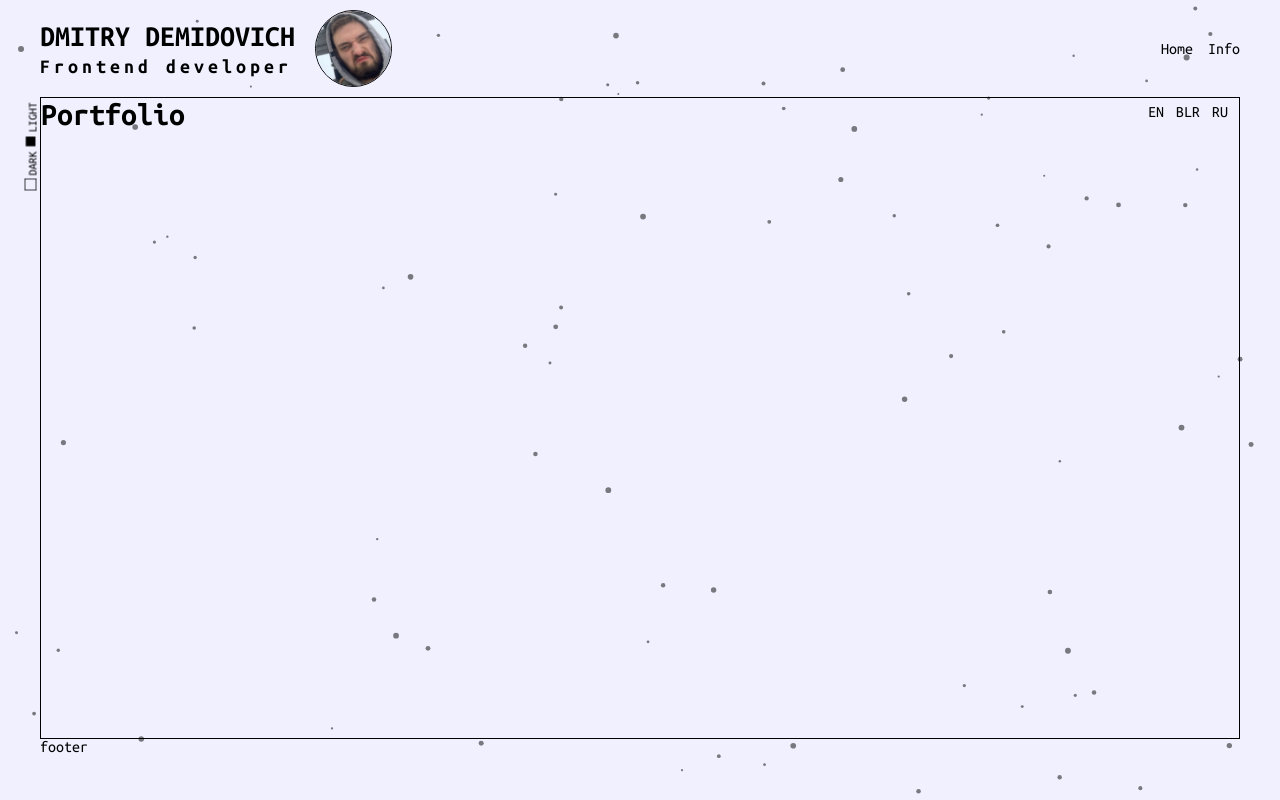
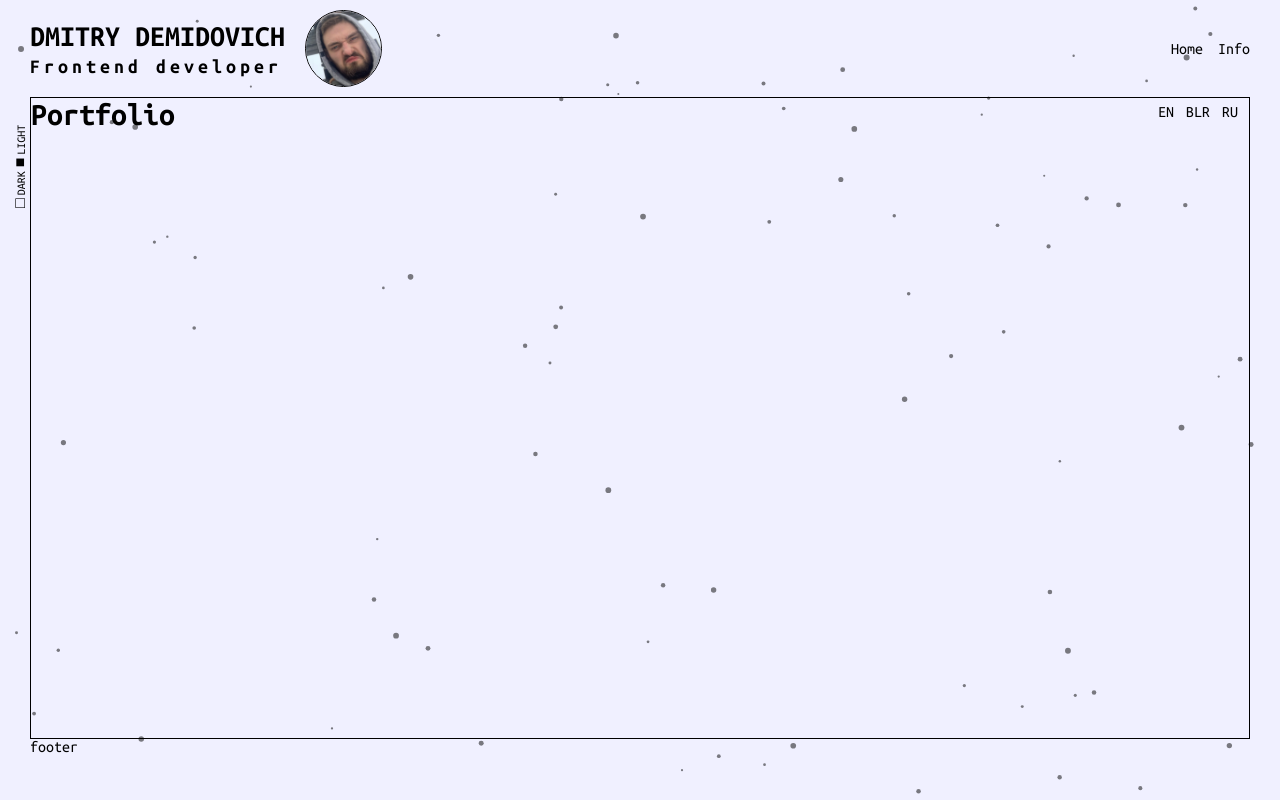
Before and after one commit to BuHogeJI2/portfolio, a React (Create React App) app: page / in a window 1280 px wide. Built offline with nearby package versions, Linux system fonts and the light colour scheme.

Commit message:
Add check device type lib

```diff
--- a/package.json
+++ b/package.json
@@ -15,6 +15,7 @@
     "js-cookie": "^3.0.1",
     "lodash": "^4.17.21",
     "react": "^18.2.0",
+    "react-device-detect": "^2.2.3",
     "react-dom": "^18.2.0",
     "react-i18next": "^12.1.5",
     "react-router-dom": "^6.8.1",
--- a/src/components/base/SwitchLightMode.tsx
+++ b/src/components/base/SwitchLightMode.tsx
@@ -5,11 +5,12 @@ import {
 } from '../../libs/context/LightModeContext';
 import Checkbox from './Checkbox';
 import styled from 'styled-components';
+import { isMobile } from 'react-device-detect';
 
 const SwitcherWrapper = styled.div({
   position: 'absolute',
-  top: '180px',
-  left: '30px',
+  top: isMobile ? '220px' : '200px',
+  left: isMobile ? '7px' : '20px',
   zIndex: 1,
   transformOrigin: 'left',
   transform: 'rotate(-90deg)',
--- a/src/components/header/Hero.tsx
+++ b/src/components/header/Hero.tsx
@@ -2,18 +2,22 @@ import React from 'react';
 import Image from '../base/Image';
 import styled from 'styled-components';
 import { fontSize } from '../../libs/theme/theme';
+import { isMobile } from 'react-device-detect';
 
 const HeroWrapper = styled.div({
   display: 'flex',
   alignItems: 'center',
-  h1: {
+  '.hero-text': {
+    '.title': {
       fontSize: fontSize.xxl,
       textTransform: 'uppercase',
+      whiteSpace: isMobile ? 'nowrap' : 'normal',
     },
-  h3: {
+    '.sub-title': {
       fontSize: fontSize.big,
       letterSpacing: '4px',
       marginTop: '5px',
+    },
   },
 });
 
@@ -34,11 +38,11 @@ export default function Hero({
 }: IHeroProps): React.ReactElement {
   return (
     <HeroWrapper>
-      <div>
-        <h1>{title}</h1>
-        <h3>{subTitle}</h3>
+      <div className={'hero-text'}>
+        <h1 className={'title'}>{title}</h1>
+        {!isMobile ? <h3 className={'sub-title'}>{subTitle}</h3> : null}
       </div>
-      {image ? <PhotoImage src={image} onClick={onClick} /> : null}
+      {image && !isMobile ? <PhotoImage src={image} onClick={onClick} /> : null}
     </HeroWrapper>
   );
 }
--- a/src/libs/theme/theme.tsx
+++ b/src/libs/theme/theme.tsx
@@ -1,31 +1,33 @@
 import { DefaultTheme } from 'styled-components';
 import { TUnionStyles } from './theme.types';
 import merge from 'lodash/merge';
+import { isMobile } from 'react-device-detect';
 
 const colors = {
   bgDark: 'black',
   bgLight: '#f0f0ff',
 };
 
-const fontSizes = [12, 16, 20, 30];
+const fontSizes = [12, 16, 18, 20, 30];
 export const fontSize = {
-  text: fontSizes[0],
-  middle: fontSizes[1],
-  big: fontSizes[2],
-  xxl: fontSizes[3],
+  text: `${fontSizes[0]}px`,
+  middle: `${fontSizes[1]}px`,
+  middle2: `${fontSizes[2]}px`,
+  big: `${fontSizes[3]}px`,
+  xxl: `${fontSizes[4]}px`,
 };
 
 const unionStyles: TUnionStyles = {
   container: {
     position: 'fixed',
-    width: 'calc(100% - 80px)',
+    width: isMobile ? 'calc(100% - 40px)' : 'calc(100% - 60px)',
+    padding: isMobile ? '0px 20px' : '0px 30px',
     height: '100%',
-    padding: '0px 40px',
   },
   main: {
     position: 'relative',
     border: '1px solid',
-    height: 'calc(100% - 160px)',
+    height: isMobile ? 'calc(100% - 100px)' : 'calc(100% - 160px)',
   },
   header: {
     width: '100%',
@@ -44,18 +46,18 @@ const unionStyles: TUnionStyles = {
   },
   label: {
     cursor: 'pointer',
-    fontSize: fontSize.text,
+    fontSize: isMobile ? fontSize.middle2 : fontSize.text,
     'input[type=checkbox]': {
       appearance: 'none',
       cursor: 'pointer',
     },
     'input[type="checkbox"]:after': {
       content: '"□"',
-      fontSize: fontSize.big,
+      fontSize: isMobile ? fontSize.xxl : fontSize.middle,
     },
     'input[type="checkbox"]:checked:after': {
       content: '"■"',
-      fontSize: fontSize.big,
+      fontSize: isMobile ? fontSize.xxl : fontSize.middle,
     },
   },
   photo: {
@@ -71,7 +73,7 @@ const unionStyles: TUnionStyles = {
       backgroundColor: 'transparent',
       cursor: 'pointer',
       fontFamily: 'UbuntuMono',
-      fontSize: fontSize.middle,
+      fontSize: isMobile ? fontSize.big : fontSize.middle,
       '&:hover': {
         fontWeight: 'bold',
       },
```
Also changed, not shown: 1 other file (tests, documents, lock files or other folders). Lines whose indentation alone changed are shown as unchanged.
